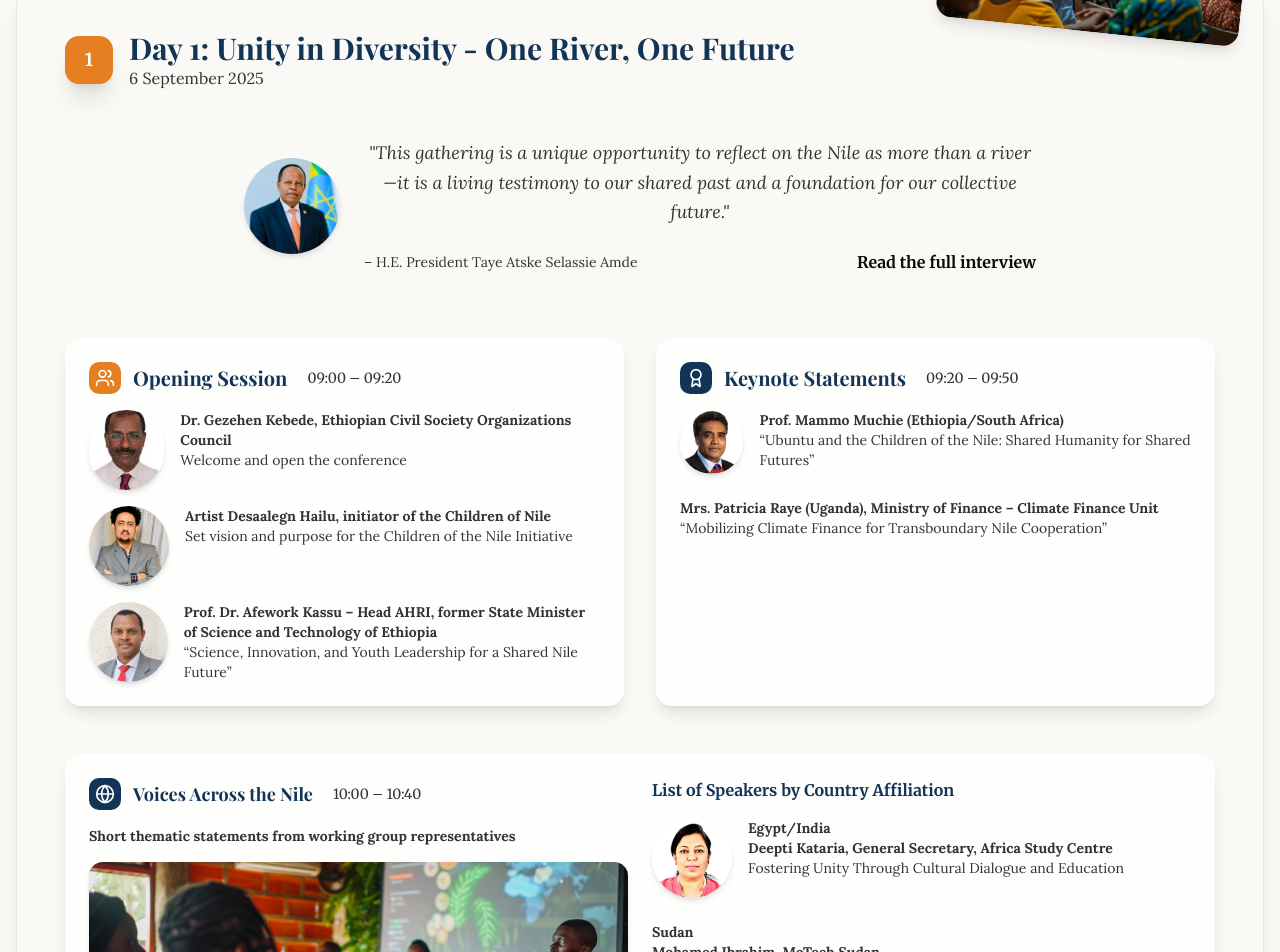
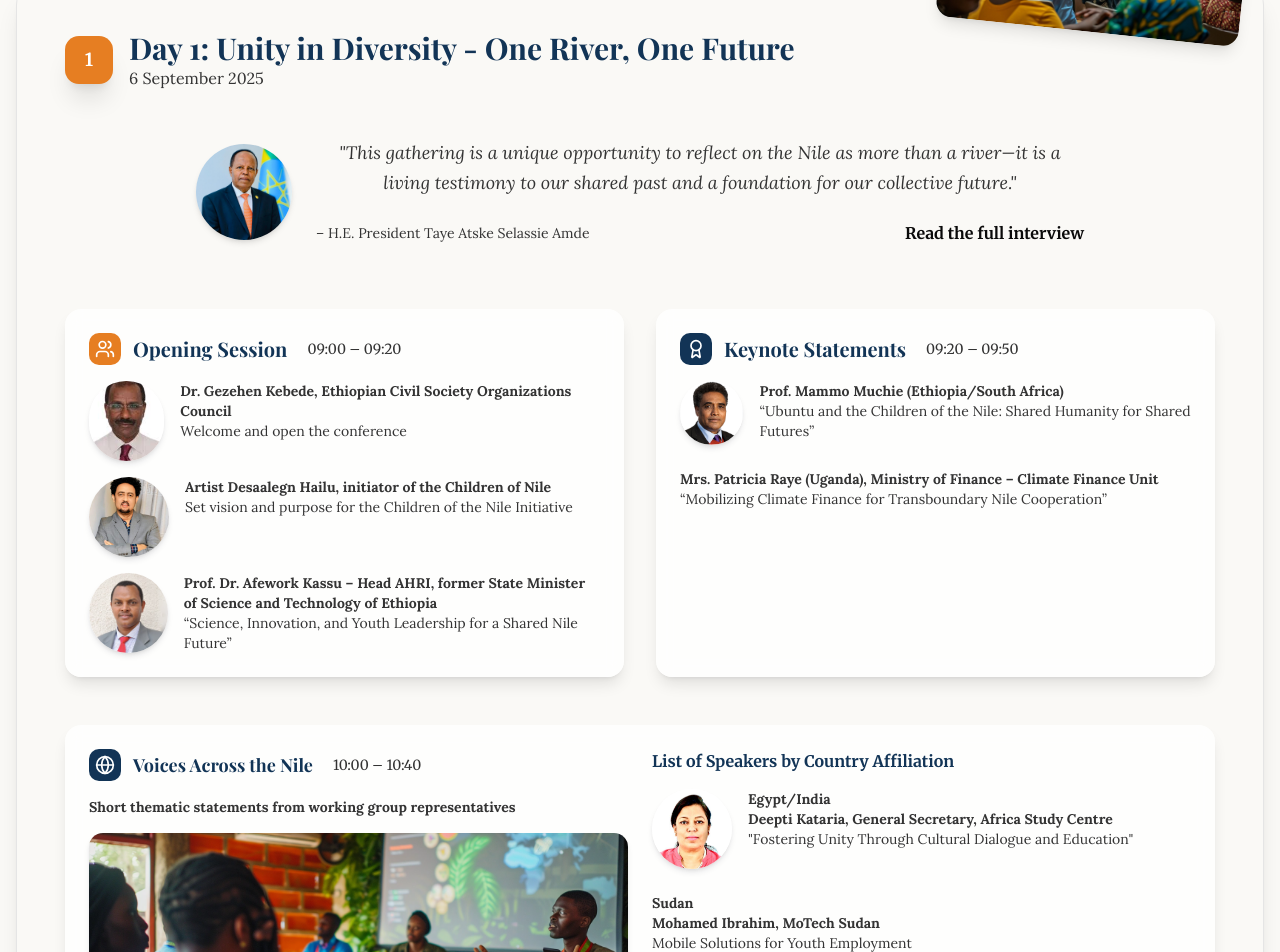
Before and after one commit to anniechan1/nile, a Next.js app: page /summit/program in a window 1280 px wide. Shown: the part 1120-2072 px from the top of the page. Built offline with nearby package versions, Linux system fonts and the light colour scheme; a web font is replaced by a local one.

Commit message:
update Program

```diff
--- a/src/app/summit/program/page.tsx
+++ b/src/app/summit/program/page.tsx
@@ -123,7 +123,7 @@
                 alt="President of Ethiopia"
                 className="w-24 h-24 object-cover rounded-full shadow-md"
               />
-              <div className="max-w-2xl">
+              <div className="max-w-3xl">
                 <p className="font-lora text-base md:text-lg text-charcoal leading-relaxed text-center mb-6">
                   <em>
                     "This gathering is a unique opportunity to reflect on the Nile as more than a river—it is a living testimony to our shared past and a foundation for our collective future."
@@ -289,7 +289,7 @@
                             <br />
                             <strong>Deepti Kataria, General Secretary, Africa Study Centre</strong>
                             <br />
-                            Fostering Unity Through Cultural Dialogue and Education
+                            "Fostering Unity Through Cultural Dialogue and Education"
                           </div>
 
 
```
